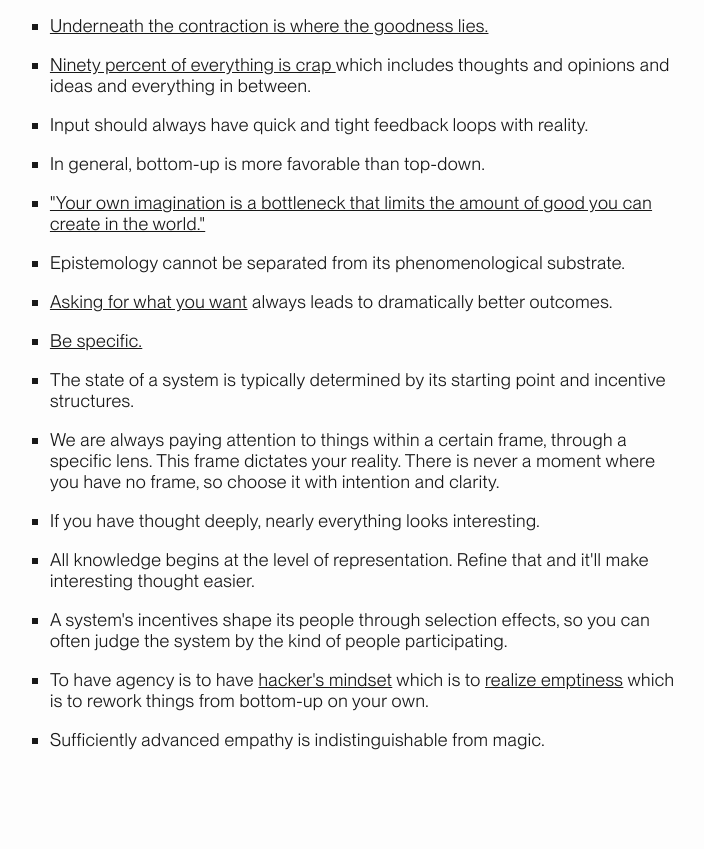
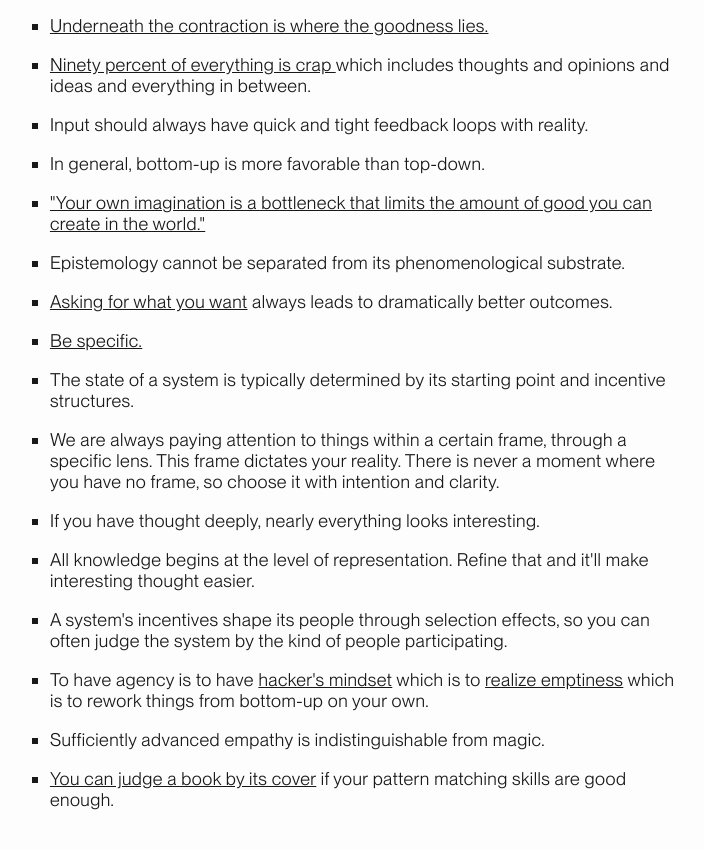
Before and after one commit to pxsswordprotected/personalsite, a Jekyll site: the page docs/principles.html, which Jekyll copies as it is, in a window 1280 px wide and 900 px high, scrolled down 3905 px. Shown: the top 849 px of the window, without its empty margins (285-989 px from the left). Built offline with Jekyll 4.4.1, drawn with Linux system fonts in a browser that asks for light colours.

Commit message:
new princ

```diff
--- a/docs/principles.html
+++ b/docs/principles.html
@@ -709,6 +709,14 @@
                             Sufficiently advanced empathy is indistinguishable
                             from magic.
                         </li>
+                        <li>
+                            <a
+                                href="https://substack.com/home/post/p-196264885"
+                                target="_blank"
+                                >You can judge a book by its cover</a
+                            >
+                            if your pattern matching skills are good enough.
+                        </li>
                     </ul>
                 </section>
             </main>
```
